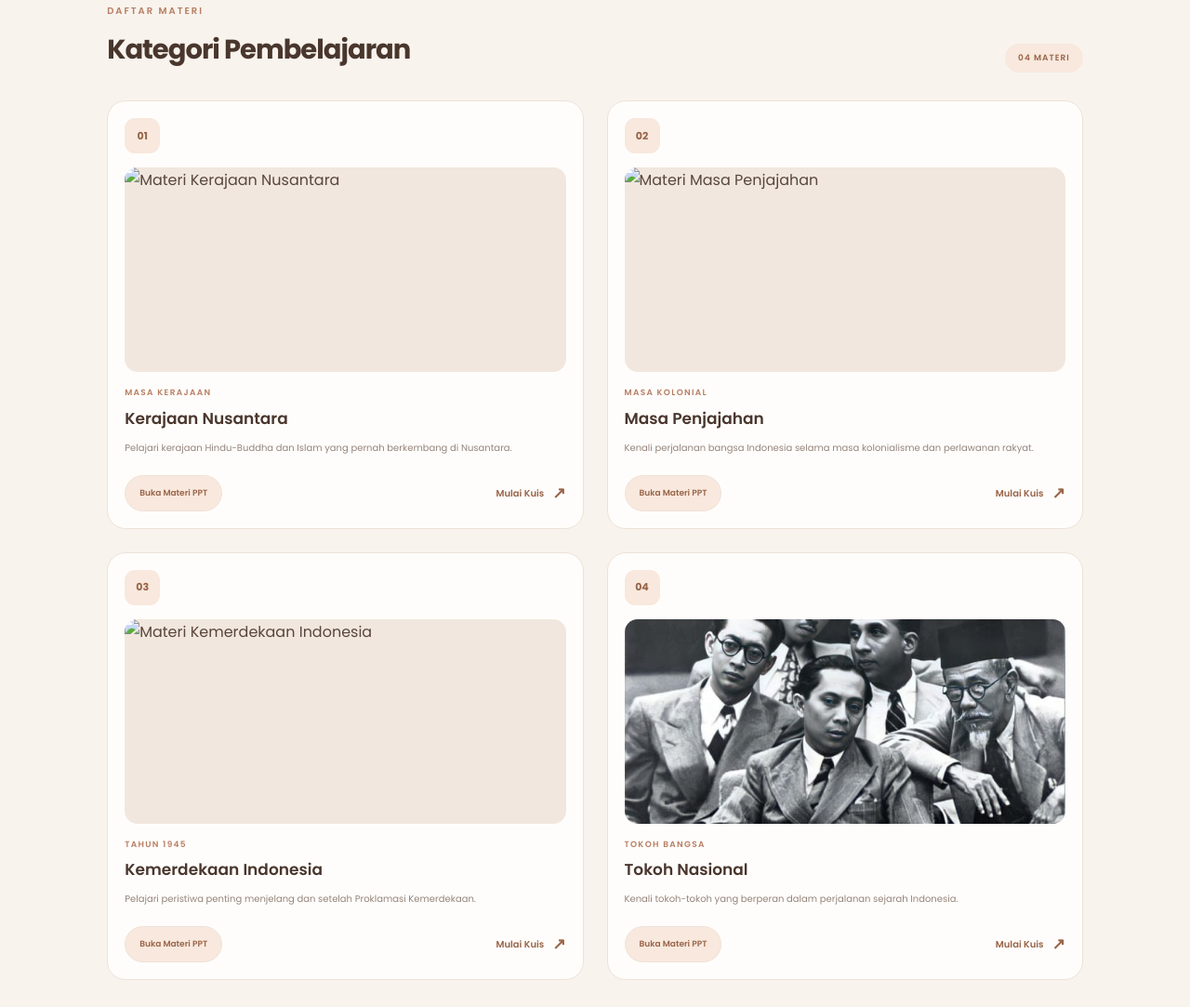
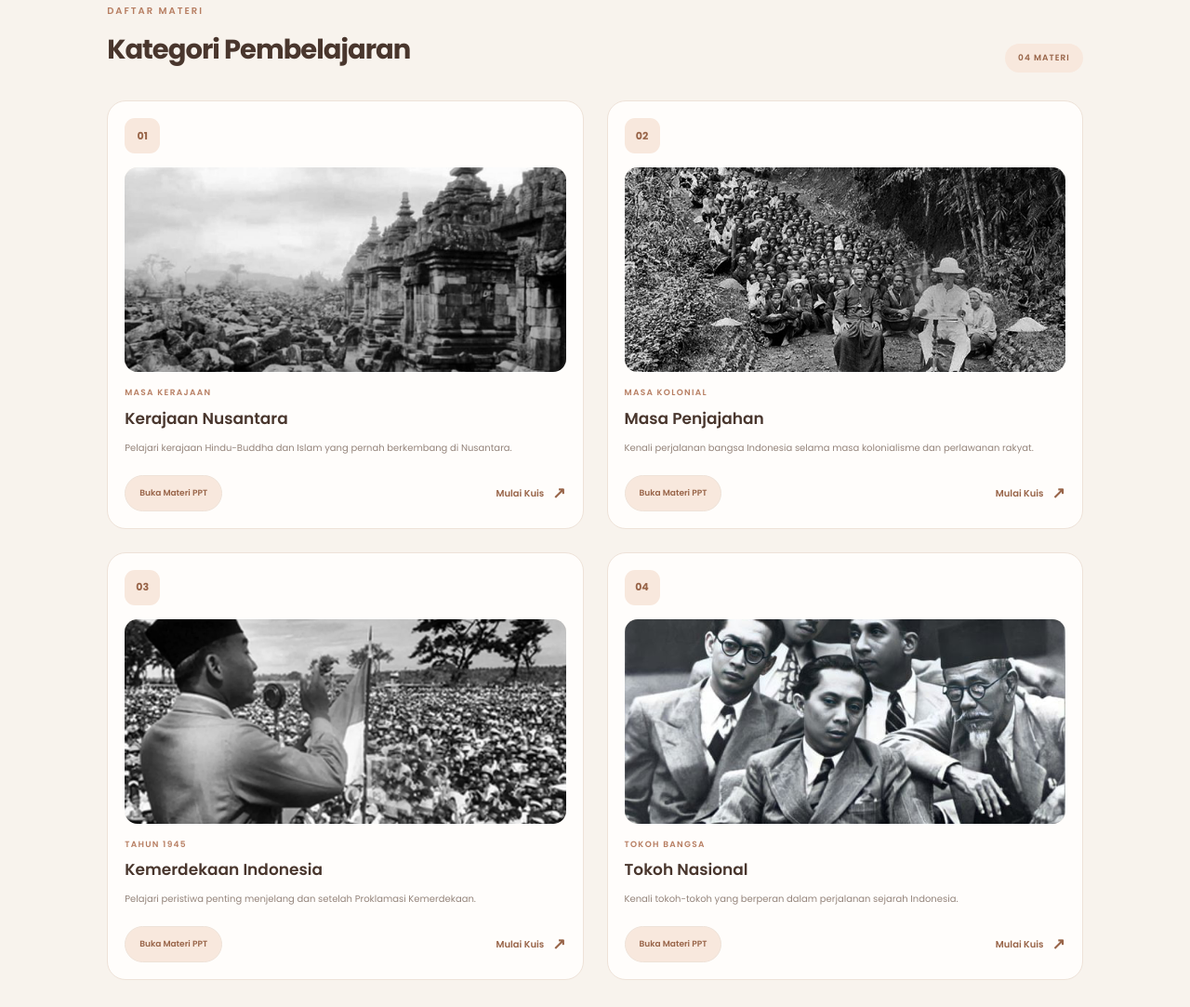
Before and after one commit to DaffaJauharRamdhani/QuizSejarah, a plain HTML site: page kategori.html in a window 1280 px wide. Shown: the part 570-1653 px from the top of the page at 93% size. Drawn offline with Linux system fonts and the light colour scheme; the site is published under a folder, as on GitHub Pages, so addresses that start at the root find nothing.

Commit message:
Update kategori.html

```diff
--- a/kategori.html
+++ b/kategori.html
@@ -63,7 +63,7 @@
 
                     <div class="category-card-image">
                         <img
-                            src="/images/k.jpeg"
+                            src="images/k.jpeg"
                             alt="Materi Kerajaan Nusantara"
                         >
                     </div>
@@ -103,7 +103,7 @@
 
                     <div class="category-card-image">
                         <img
-                            src="/images/h.jpeg"
+                            src="images/h.jpeg"
                             alt="Materi Masa Penjajahan"
                         >
                     </div>
@@ -143,7 +143,7 @@
 
                     <div class="category-card-image">
                         <img
-                            src="/images/j.jpeg"
+                            src="images/j.jpeg"
                             alt="Materi Kemerdekaan Indonesia"
                         >
                     </div>
```
